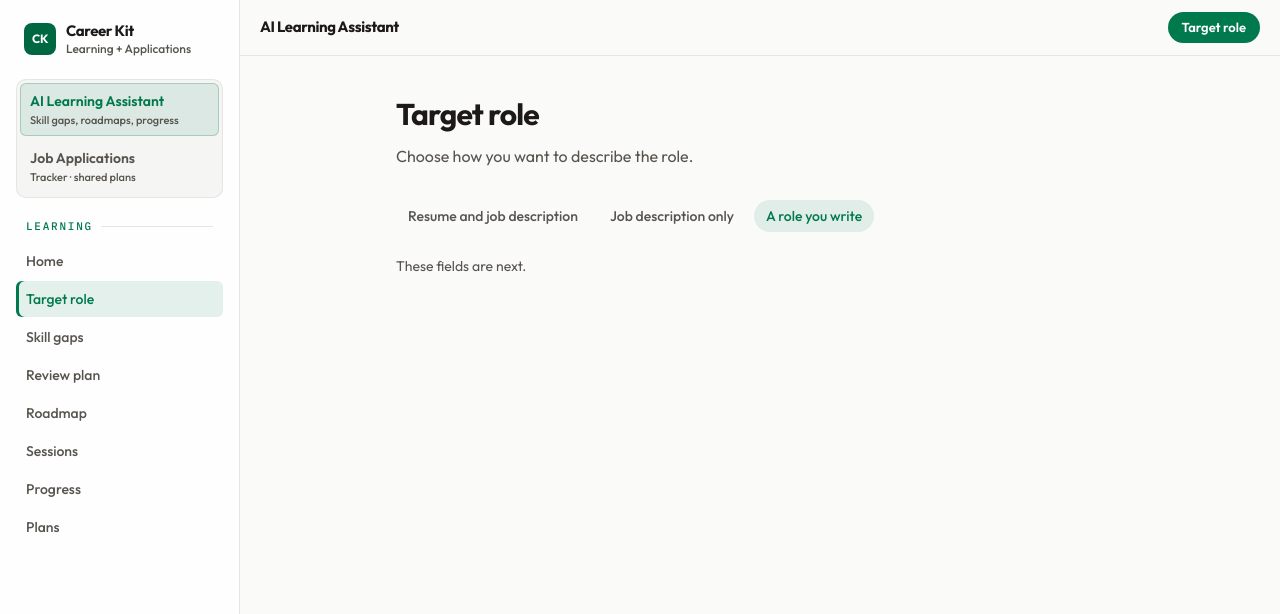
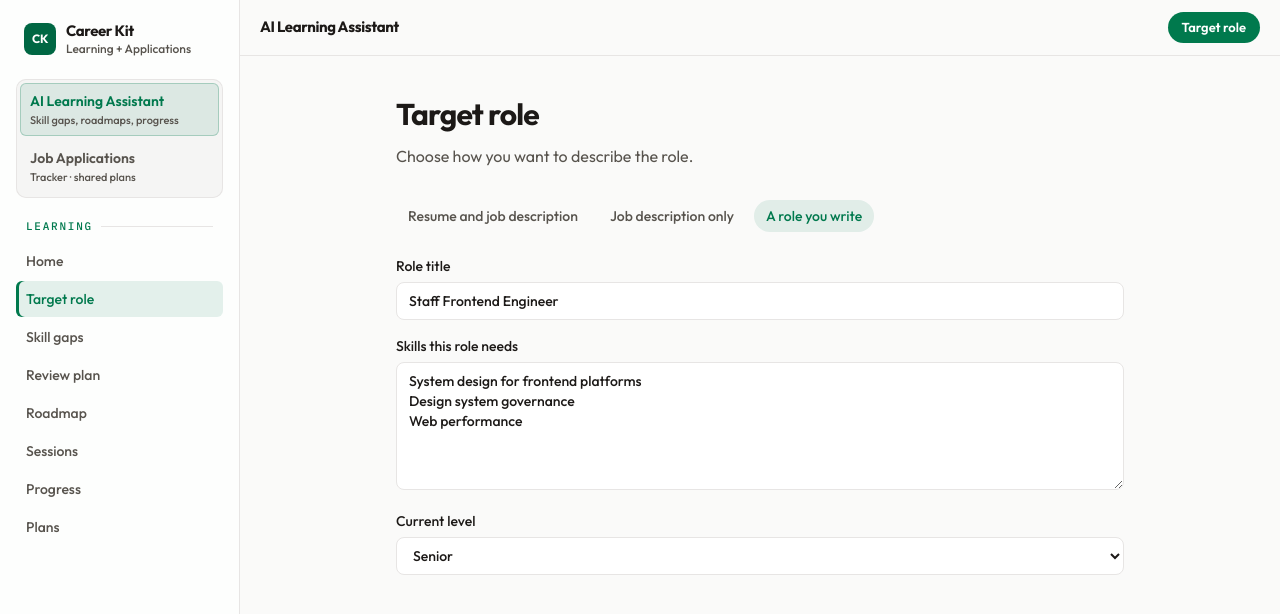
Before and after one commit to jappreetS/ai-learning-assistant, a Next.js app: page /role in a window 1280 px wide. Both pictures are taken after a click on the button "A role you write". Shown: the top 614 px of the page. Built offline with nearby package versions, Linux system fonts and the light colour scheme.

Commit message:
ALA-13: keep each way of describing a role
Job description only and a role you write have their own fields. Switching choices does not mix the text.

https://jappreetsingh.atlassian.net/browse/ALA-13

```diff
--- a/src/components/role/TargetRoleForm.tsx
+++ b/src/components/role/TargetRoleForm.tsx
@@ -54,6 +54,14 @@ export function TargetRoleForm() {
   const [jobDescription, setJobDescription] = useState(
     "We're hiring a Staff Frontend Engineer.",
   );
+  const [onlyJobDescription, setOnlyJobDescription] = useState(
+    "Senior Full-Stack Engineer — payments platform. Required: Node.js, PostgreSQL, React.",
+  );
+  const [writtenTitle, setWrittenTitle] = useState("Staff Frontend Engineer");
+  const [writtenSkills, setWrittenSkills] = useState(
+    "System design for frontend platforms\nDesign system governance\nWeb performance",
+  );
+  const [level, setLevel] = useState("Senior");
 
   return (
     <div className="mt-8">
@@ -85,8 +93,38 @@ export function TargetRoleForm() {
             multiline
           />
         </div>
+      ) : choice === "jd-only" ? (
+        <div className="mt-6">
+          <Field
+            label="Job description"
+            value={onlyJobDescription}
+            onChange={setOnlyJobDescription}
+            multiline
+          />
+        </div>
       ) : (
-        <p className="mt-6 text-sm text-muted">These fields are next.</p>
+        <div className="mt-6 flex flex-col gap-4">
+          <Field label="Role title" value={writtenTitle} onChange={setWrittenTitle} />
+          <Field
+            label="Skills this role needs"
+            value={writtenSkills}
+            onChange={setWrittenSkills}
+            multiline
+          />
+          <label className="block text-sm font-medium">
+            Current level
+            <select
+              className="mt-1.5 w-full rounded-lg border border-line bg-surface px-3 py-2 text-sm outline-none focus:border-rail"
+              value={level}
+              onChange={(event) => setLevel(event.target.value)}
+            >
+              <option>Mid</option>
+              <option>Senior</option>
+              <option>Staff</option>
+              <option>Principal</option>
+            </select>
+          </label>
+        </div>
       )}
     </div>
   );
```
